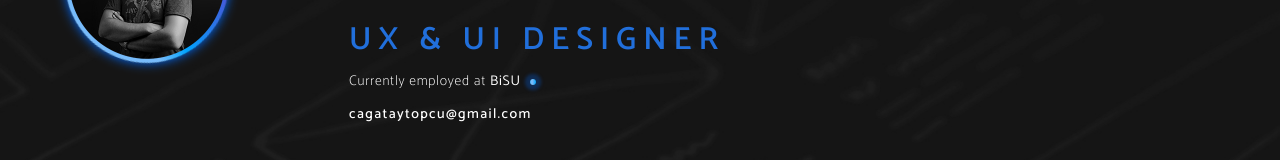
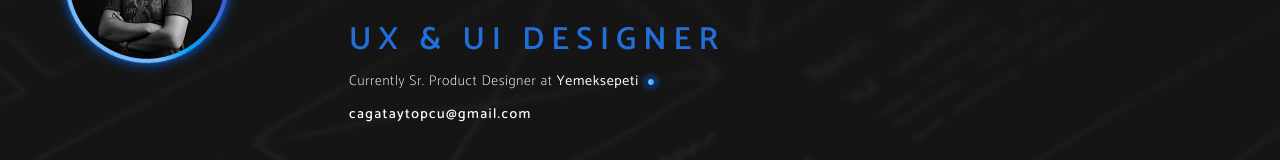
Before and after one commit to cagataytopcu/cagataytopcu.github.io, a plain HTML site: page index.html in a window 1280 px wide. Shown: the part 241-401 px from the top of the page. Drawn offline with nearby package versions, Linux system fonts and the light colour scheme.

Commit message:
Add files via upload

```diff
--- a/index.html
+++ b/index.html
@@ -139,7 +139,7 @@
                     data-aos-delay="100"
                     data-aos="zoom-in"
                   >
-                    Currently employed at <span>BiSU</span>
+                    Currently Sr. Product Designer at <span>Yemeksepeti</span>
                   </div>
                   <a
                     data-aos-delay="150"
```
